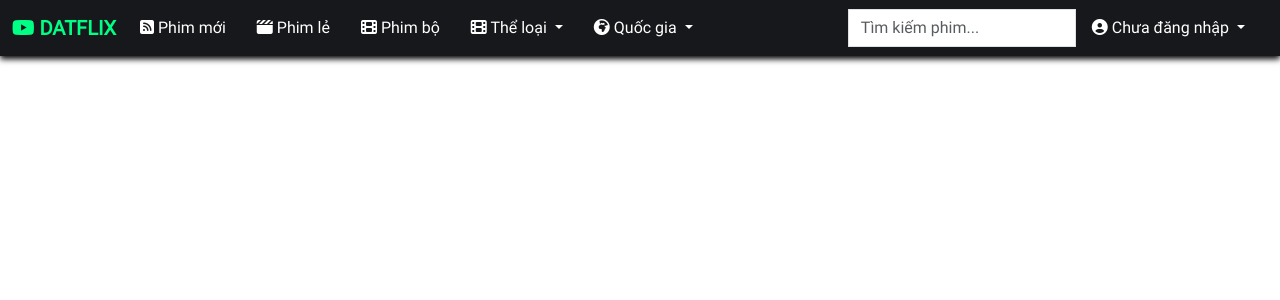
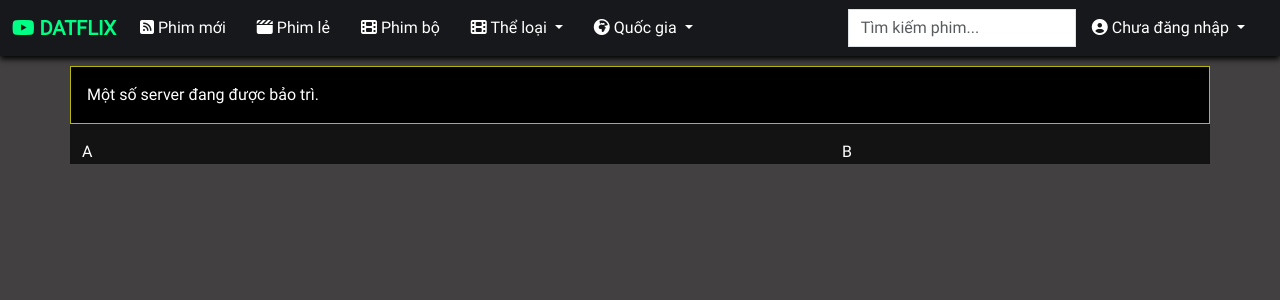
Before and after one commit to lvdat/datflix, a Vue app in the folder client/: page / in a window 1280 px wide. Shown: the top 300 px of the page. Built offline with nearby package versions, Linux system fonts and the light colour scheme.

Commit message:
test init dark mode, alert home page

```diff
--- a/client/src/App.vue
+++ b/client/src/App.vue
@@ -4,11 +4,25 @@ import Header from '@/components/Header.vue'
 </script>
 
 <template>
-    <Header />
-    <router-view />
-
+    <div id="main">
+        <Header />
+        <div class="container">
+            <div class="row main__row">
+                <div class="alert alert-warning alert-dismissible fade show" role="alert">
+                    Một số server đang được bảo trì.
+                    <button type="button" class="btn-close" data-bs-dismiss="alert" aria-label="Close"></button>
+                </div>
+                <router-view />
+            </div>
+        </div>
+    </div>
 </template>
 
 <style scoped>
-
+.alert-warning {
+    border-radius: 0%;
+    border: 1px solid #b8b612;
+    background-color: #000;
+    color: white;
+}
 </style>
--- a/client/src/assets/main.css
+++ b/client/src/assets/main.css
@@ -32,3 +32,14 @@
     margin: 0;
     padding: 0;
 }
+
+body {
+    background-color: #424040;
+}
+
+.main__row {
+    margin-top: 4.1em;
+    max-width: 1200px;
+    background-color: rgba(15, 15, 15, .9);
+    color: rgba(255, 255, 255);
+}
--- a/client/src/router/index.js
+++ b/client/src/router/index.js
@@ -1,5 +1,4 @@
 import { createRouter, createWebHistory } from 'vue-router'
-import HomeView from '../views/HomeView.vue'
 
 const router = createRouter({
     history: createWebHistory(
@@ -7,7 +6,8 @@ const router = createRouter({
     routes: [{
         path: '/',
         name: 'home',
-        component: HomeView
+        component: () =>
+            import ('@/views/HomeView.vue')
     }, ]
 })
 
--- a/client/src/views/HomeView.vue
+++ b/client/src/views/HomeView.vue
@@ -1,3 +1,10 @@
 <template>
-
+    <div class="col-md-8">
+        A
+    </div>
+    <div class="col-md-4">
+        B
+    </div>
 </template>
+<script>
+</script>
```
